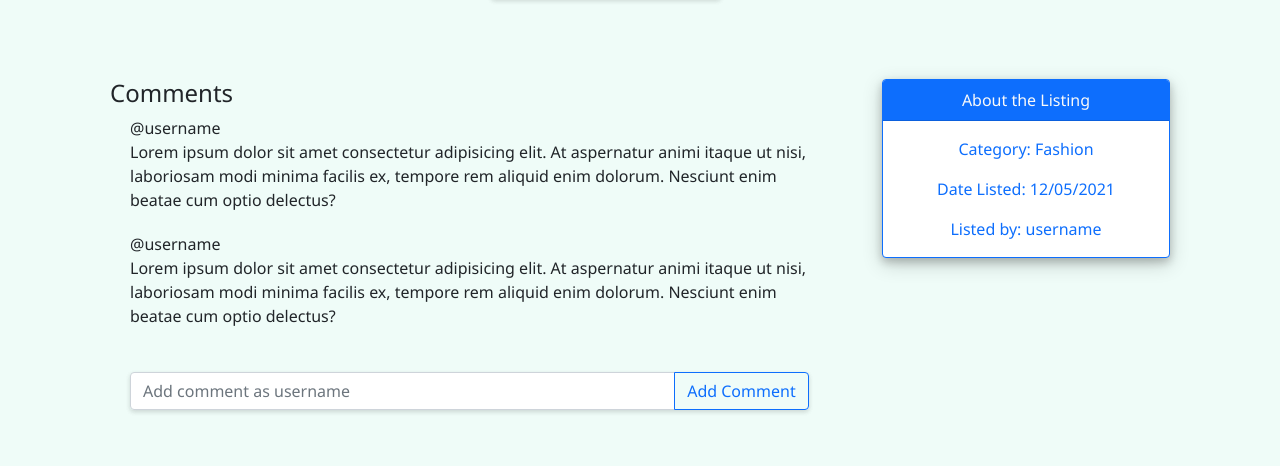
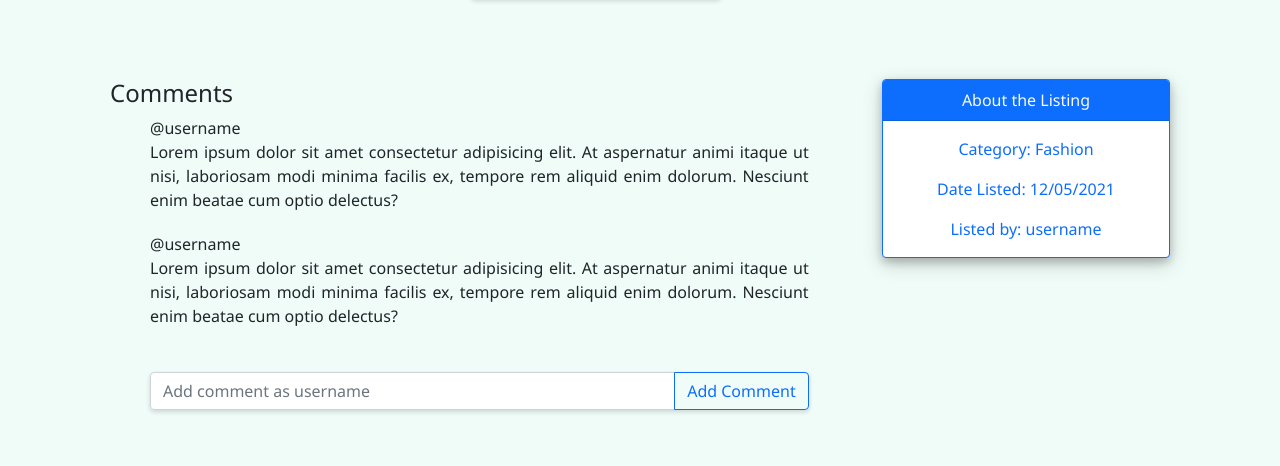
Before and after one commit to aremis9/eBarg, a Django app: page /listing/ in a window 1280 px wide. Shown: the part 534-1000 px from the top of the page. Run offline with Django 3.2, Linux system fonts and the light colour scheme.

Commit message:
fix listing layout

```diff
--- a/auctions/static/auctions/styles.css
+++ b/auctions/static/auctions/styles.css
@@ -232,13 +232,14 @@
 }
 
 .comments {
-    padding-left: 20px;
+    text-align: justify;
+    padding-left: 40px;
     margin-bottom: 20px;
 }
 
 .addcomment {
     padding: 0;
-    padding-left: 20px;
+    padding-left: 40px;
 }
 
 .listing-about > .card {
--- a/auctions/templates/auctions/listing.html
+++ b/auctions/templates/auctions/listing.html
@@ -19,9 +19,9 @@
                     <a href="" style="text-decoration: none;">
                         Add to Watchlist <img src="{% static 'auctions/img/star-regular.svg' %}" alt="*" style="width: 20px; vertical-align: middle; padding-bottom: 4px;">
                     </a>
-                    <form action="{% url 'login' %}" method="post" class="addcomment">
+                    <form action="{% url 'login' %}" method="post" class="addcomment" style="padding: 0;">
                         {% csrf_token %}
-                        <div class="input-group mb-3">
+                        <div class="input-group mb-3"">
                             <input type="text" class="form-control" placeholder="$$$" aria-label="$$$" aria-describedby="button-addon2">
                             <input class="btn btn-outline-primary" type="submit" id="button-addon2" value="Place Bid">
                         </div>
```
